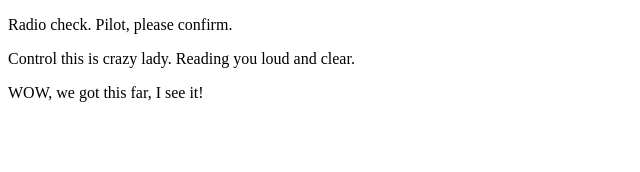
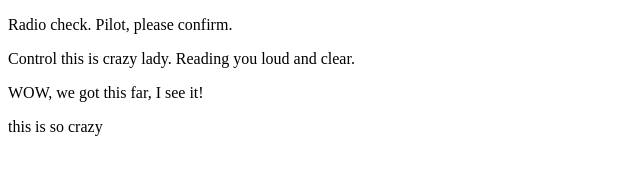
Before and after one commit to MarathonMeg/communication-log-control, a plain HTML site: page index.html in a window 1280 px wide. Shown: the full height of the page, 0-640 px from the left. Drawn offline with Linux system fonts and the light colour scheme.

Commit message:
pilot response

```diff
--- a/index.html
+++ b/index.html
@@ -4,5 +4,6 @@
       <p>Radio check. Pilot, please confirm.</p>
       <p>Control this is crazy lady. Reading you loud and clear.</p>
       <P>WOW, we got this far, I see it!</P>
+      <p> this is so crazy</p>
    </body>
 </html>
```
